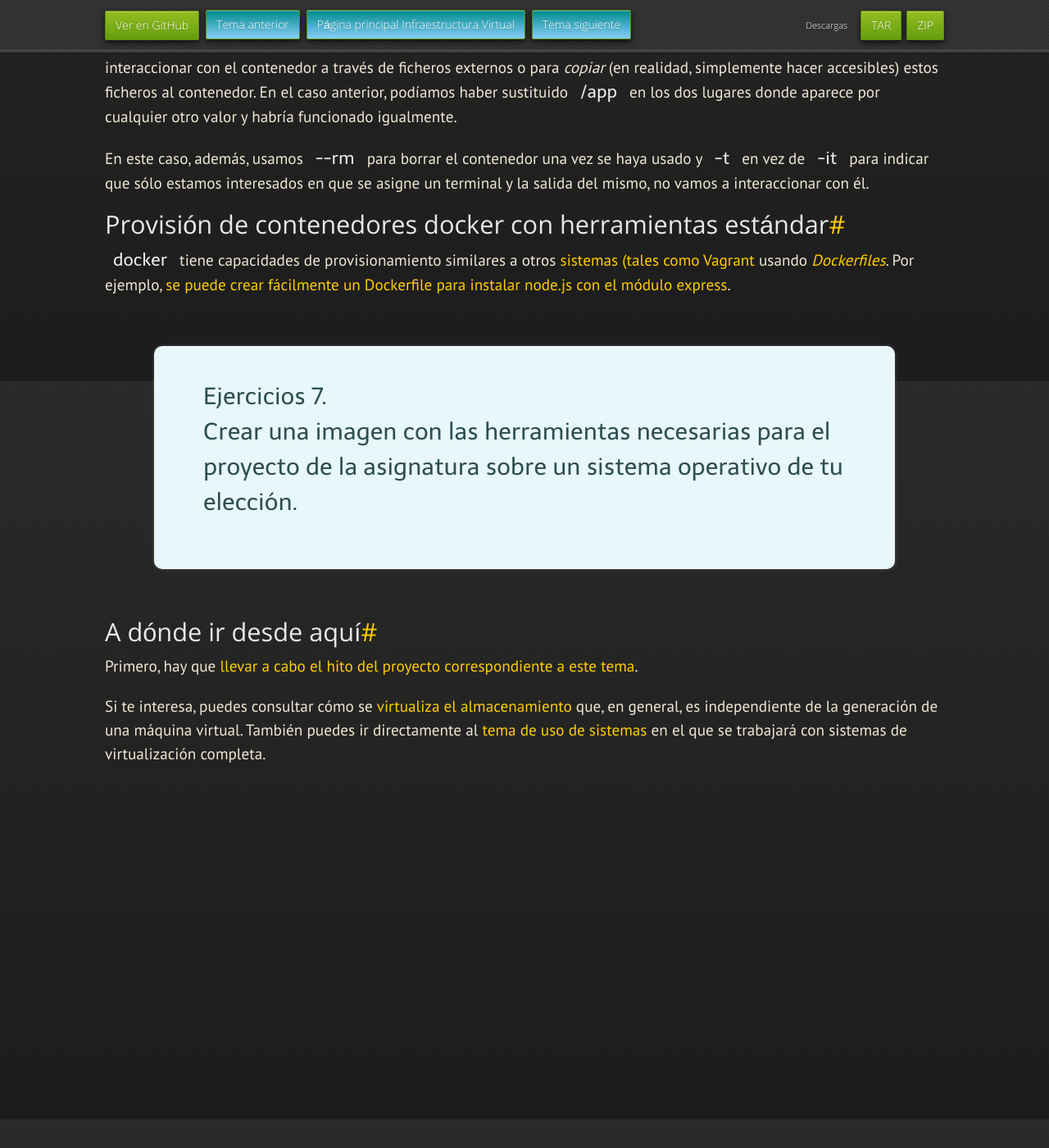
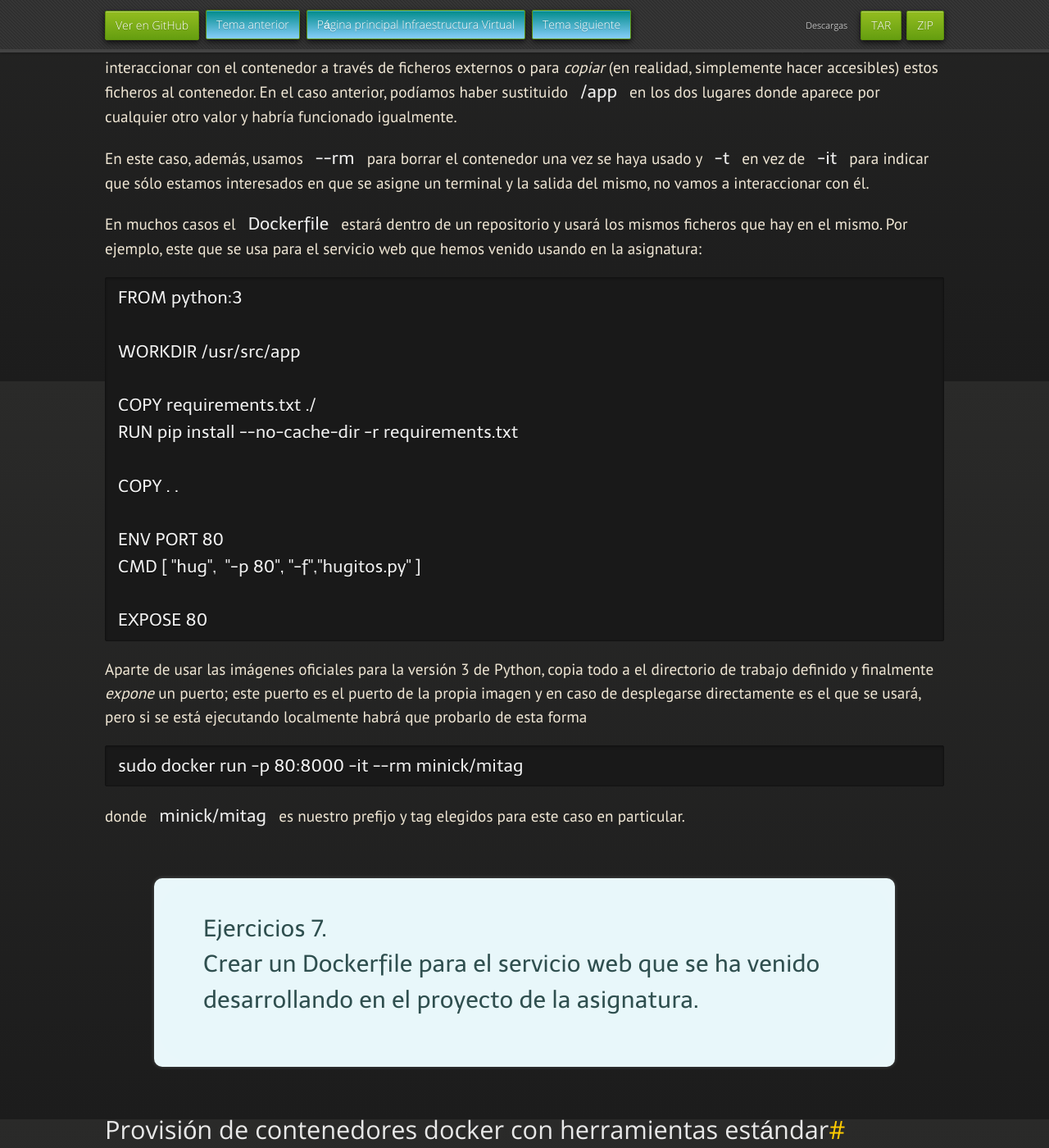
Before and after one commit to JJ/IV, a Jekyll site: the page built from documentos/temas/Contenedores.md, in a window 1280 px wide and 1400 px high, scrolled down 14835 px. Shown: the whole window at 82% size. Built offline with Jekyll 4.4.1, drawn with Linux system fonts in a browser that asks for light colours; nearby versions of some CDN libraries; some web fonts are replaced; our own code applies the rules of GitHub Pages for plain Markdown files; before the commit the page ends 15878 px from its top, so only the background shows below that.

Commit message:
Sync documentos/temas/Contenedores.md de master a gh-pages

````diff
--- a/documentos/temas/Contenedores.md
+++ b/documentos/temas/Contenedores.md
@@ -517,17 +517,23 @@ de órdenes, en este caso, tratándose del intérprete de Perl 6, se
 comportará exactamente como él. Para que esto funcione también se ha
 definido una variable de entorno en:
 
-	ENV PATH="/root/.rakudobrew/bin:${PATH}"
+```
+ENV PATH="/root/.rakudobrew/bin:${PATH}"
+```
 
 que añade al `PATH` el directorio donde se encuentra. Con estas dos
 características se puede ejecutar el contenedor con:
 
-    sudo docker run -t jjmerelo/alpine-perl6 -e "say π  - 4 * ([+]  <1 -1> <</<<  (1,3,5,7,9...10000))  "
+```
+sudo docker run -t jjmerelo/alpine-perl6 -e "say π  - 4 * ([+]  <1 -1> <</<<  (1,3,5,7,9...10000))  "
+```
 
 Si tuviéramos perl6 instalado en local, se podría escribir
 directamente
 
-	perl6 -e "say π  - 4 * ([+]  <1 -1> <</<<  (1,3,5,7,9...10000))  "
+```
+perl6 -e "say π  - 4 * ([+]  <1 -1> <</<<  (1,3,5,7,9...10000))  "
+```
 
 o algún
 otro
@@ -537,7 +543,9 @@ En caso de que se trate de un servicio o algún otro tipo de programa
 de ejecución continua, se puede usar directamente `CMD`. En este caso,
 `ENTRYPOINT` da más flexibilidad e incluso de puede evitar usando
 
-	sudo docker run -it --entrypoint "sh -l -c" jjmerelo/alpine-perl6
+```
+sudo docker run -it --entrypoint "sh -l -c" jjmerelo/alpine-perl6
+```
 
 que accederá directamente a la línea de órdenes, en este caso
 `busybox`, que es el *shell* que provee Alpine.
@@ -565,6 +573,46 @@ se haya usado y `-t` en vez de `-it` para indicar que sólo estamos
 interesados en que se asigne un terminal y la salida del mismo, no
 vamos a interaccionar con él.
 
+En muchos casos el `Dockerfile` estará dentro de un repositorio y
+usará los mismos ficheros que hay en el mismo. Por ejemplo, este que
+se usa para el servicio web que hemos venido usando en la asignatura:
+
+```
+FROM python:3
+
+WORKDIR /usr/src/app
+
+COPY requirements.txt ./
+RUN pip install --no-cache-dir -r requirements.txt
+
+COPY . .
+
+ENV PORT 80
+CMD [ "hug",  "-p 80", "-f","hugitos.py" ]
+
+EXPOSE 80
+```
+
+Aparte de usar las imágenes oficiales para la versión 3 de Python,
+copia todo a el directorio de trabajo definido y finalmente *expone*
+un puerto; este puerto es el puerto de la propia imagen y en caso de
+desplegarse directamente es el que se usará, pero si se está
+ejecutando localmente habrá que probarlo de esta forma
+
+```
+sudo docker run -p 80:8000 -it --rm minick/mitag
+```
+
+donde `minick/mitag` es nuestro prefijo y tag elegidos para este caso
+en particular.
+
+<div class='ejercicios' markdown='1'>
+
+Crear un Dockerfile para el servicio web que se ha venido
+desarrollando en el proyecto de la asignatura.
+
+</div>
+
 
 ## Provisión de contenedores docker con herramientas estándar
 
````
